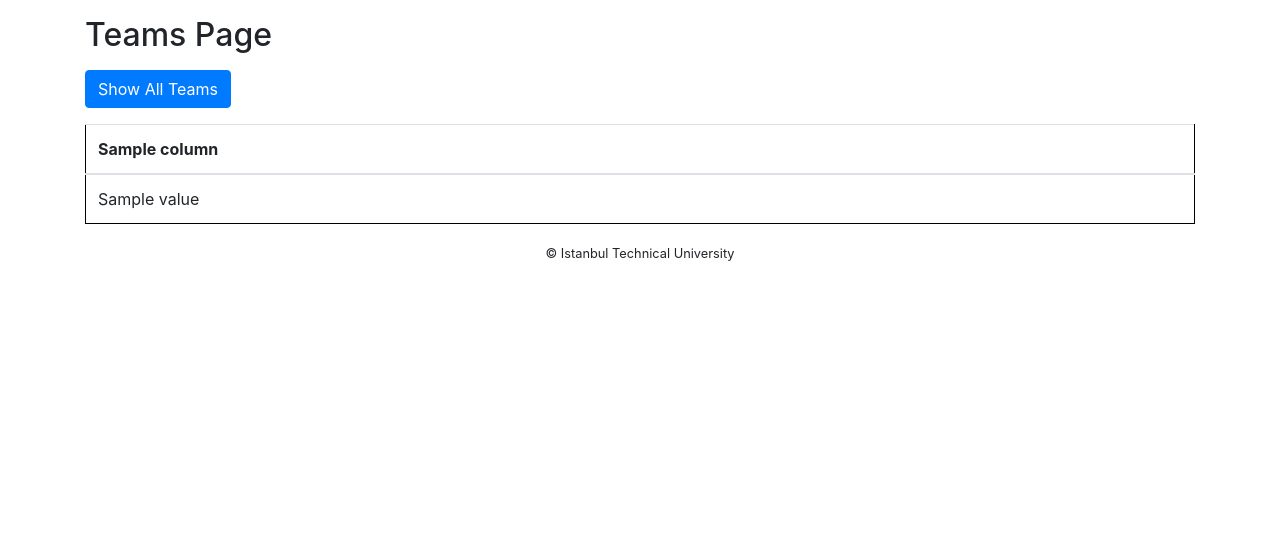
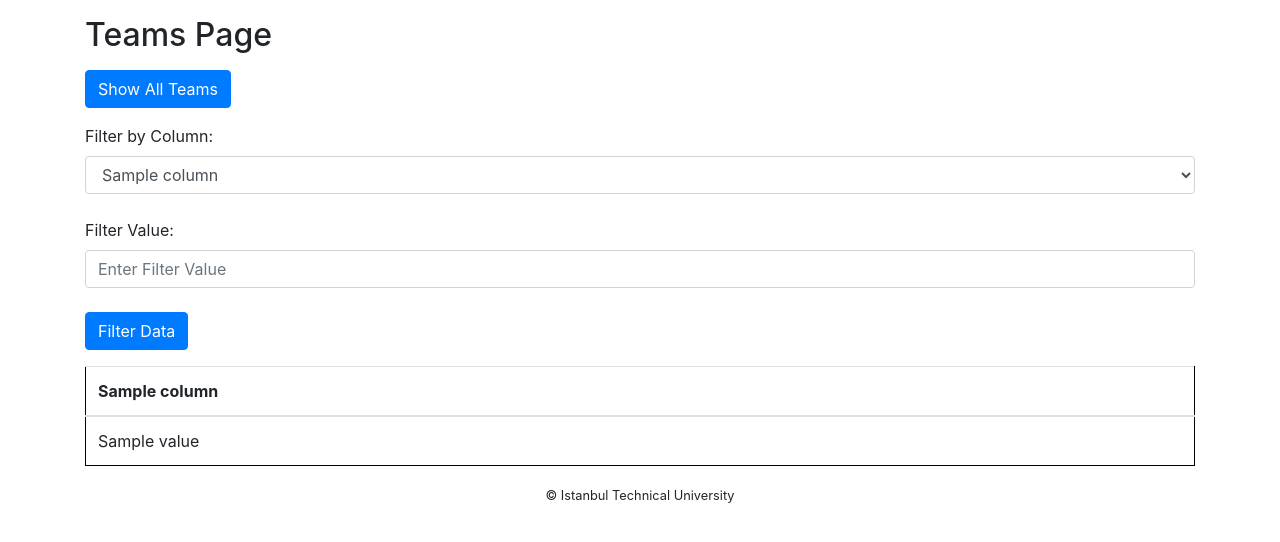
Before and after one commit to qwertymert/Formula1-Database-blg317e-project, a Flask app: template templates/teams.html in a window 1280 px wide. Shown: the part 56-598 px from the top of the page. Run offline with Flask 3, Linux system fonts and the light colour scheme; the template is opened without the code that fills it: most values are stand-ins (such as "Sample title", 1, 10 or a date in 2020); some libraries are stand-ins or nearby versions.

Commit message:
Generic filter for teams added

```diff
--- a/templates/teams.html
+++ b/templates/teams.html
@@ -9,6 +9,19 @@
     <div class="container mt-3">
         <form action="{{ url_for("teams_page") }}" method="post">
             <button class="btn btn-primary mb-3" type="submit">Show All Teams</button>
+        </form>
+        <form action="{{ url_for("viewTeam.filter_data") }}" method="post">
+            <label for="column_input">Filter by Column:</label>
+            <select name="column_input" id="column_input" class="form-control">
+                {% for column in columns %}
+                    <option value="{{ column }}">{{ column }}</option>
+                {% endfor %}
+            </select>
+            <br>
+            <label for="filter_input">Filter Value:</label>
+            <input type="text" name="filter_input" id="filter_input" class="form-control" placeholder="Enter Filter Value">
+            <br>
+            <button class="btn btn-primary mb-3" type="submit">Filter Data</button>
         </form>
         {% if table_names %}
         <table class="table">
```
Also changed, not shown: viewTeam.py (+15 -0 lines).
